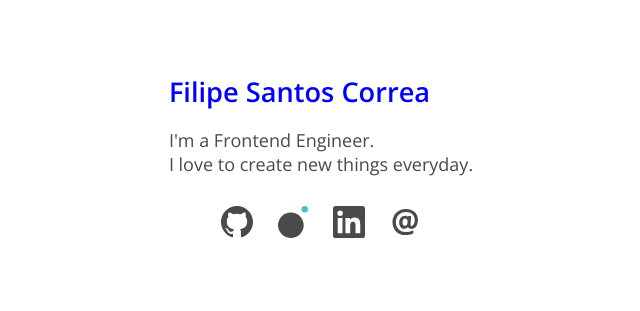
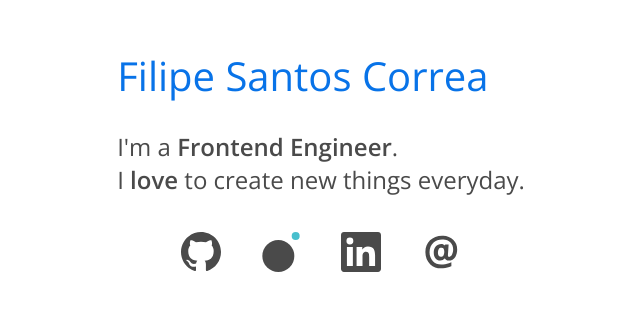
Before and after one commit to Safi1012/filipesantoscorrea.com, a Gatsby site: page / in a window 1280 px wide. Shown: the part 213-524 px from the top of the page, without its empty margins (319-959 px from the left). Built offline with nearby package versions, Linux system fonts and the light colour scheme; Gatsby itself is replaced by a stand-in of ours.

Commit message:
Add styles for tablet and desktop devices

```diff
--- a/src/components/about.js
+++ b/src/components/about.js
@@ -5,8 +5,8 @@ export default () => (
   <>
     <h1 className={styles.headline}>Filipe Santos Correa</h1>
     <p className={styles.underline}>
-      I'm a Frontend Engineer. <br/>
-      I love to create new things everyday.
+      I'm a <strong>Frontend Engineer</strong>.<br/>
+      I <strong>love</strong> to create new things everyday.
     </p>
   </>
 )
--- a/src/components/about.module.css
+++ b/src/components/about.module.css
@@ -1,9 +1,20 @@
 .headline {
   font-size: 1.7rem;
   color: var(--primary-color);
+  font-weight: 300;
 }
 
 .underline {
   font-size: 1.125rem;
   color: var(--text-color);
 }
+
+@media (min-width: 576px) {
+  .headline {
+    font-size: 2.5rem;
+  }
+
+  .underline {
+    font-size: 1.5rem;
+  }
+}
--- a/src/components/links.module.css
+++ b/src/components/links.module.css
@@ -1,6 +1,12 @@
 .links {
   display: flex;
   justify-content: center;
+}
+
+.links a:hover,
+.links a:focus {
+  border-bottom: 1px solid var(--primary-color);
+  margin-bottom: -1px;
 }
 
 .links svg {
@@ -9,3 +15,15 @@
   fill: var(--text-color);
   padding: 0.75rem;
 }
+
+
+@media (min-width: 576px) {
+  .links a {
+    margin: 0 0.5rem;
+  }
+
+  .links svg {
+    width: 2.5rem;
+    height: 2.5rem;
+  }
+}
--- a/src/styles/colors.css
+++ b/src/styles/colors.css
@@ -1,4 +1,4 @@
 * {
-  --primary-color: #00F;
+  --primary-color: #0873e8;
   --text-color: #4a4a4a;
 }
```
